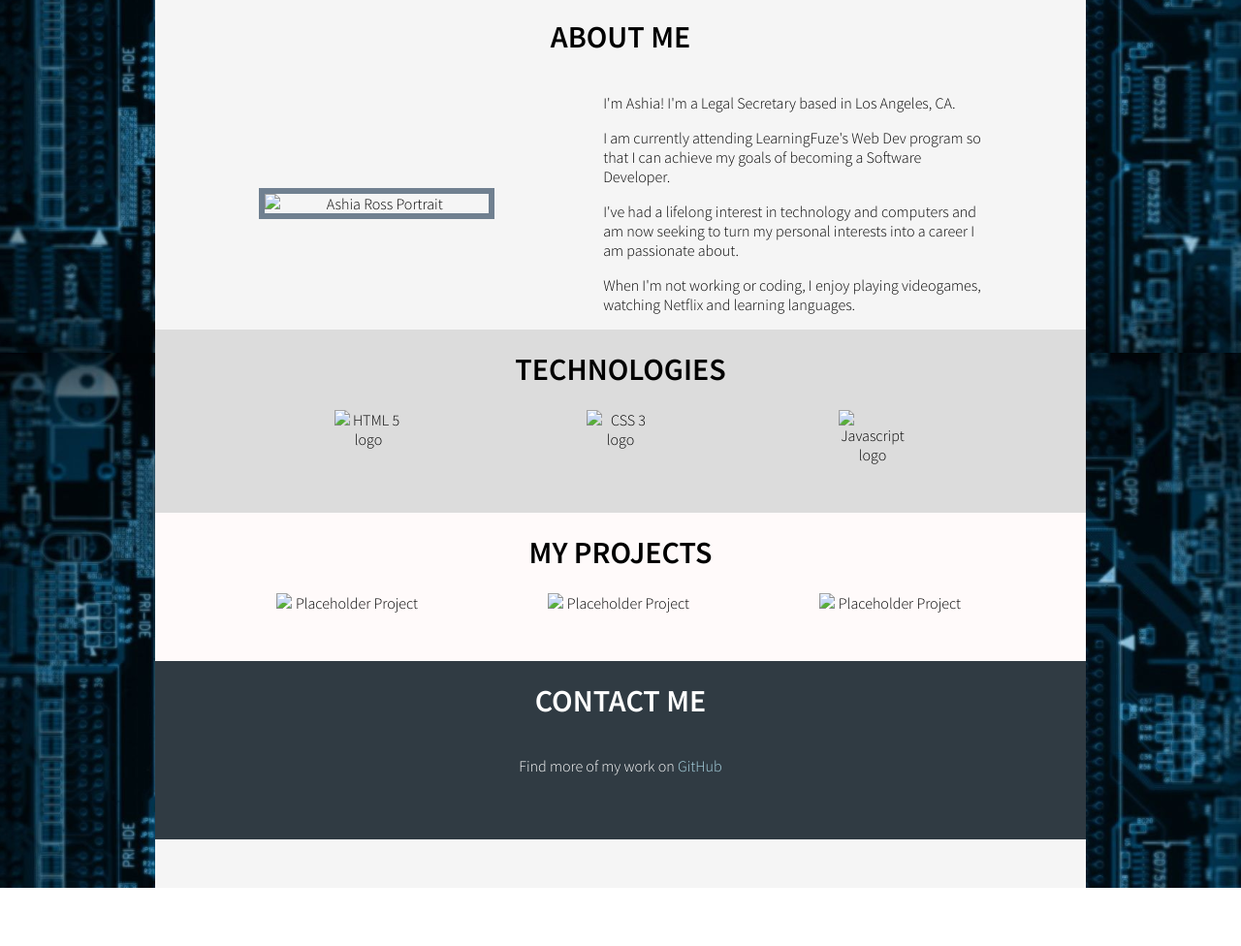
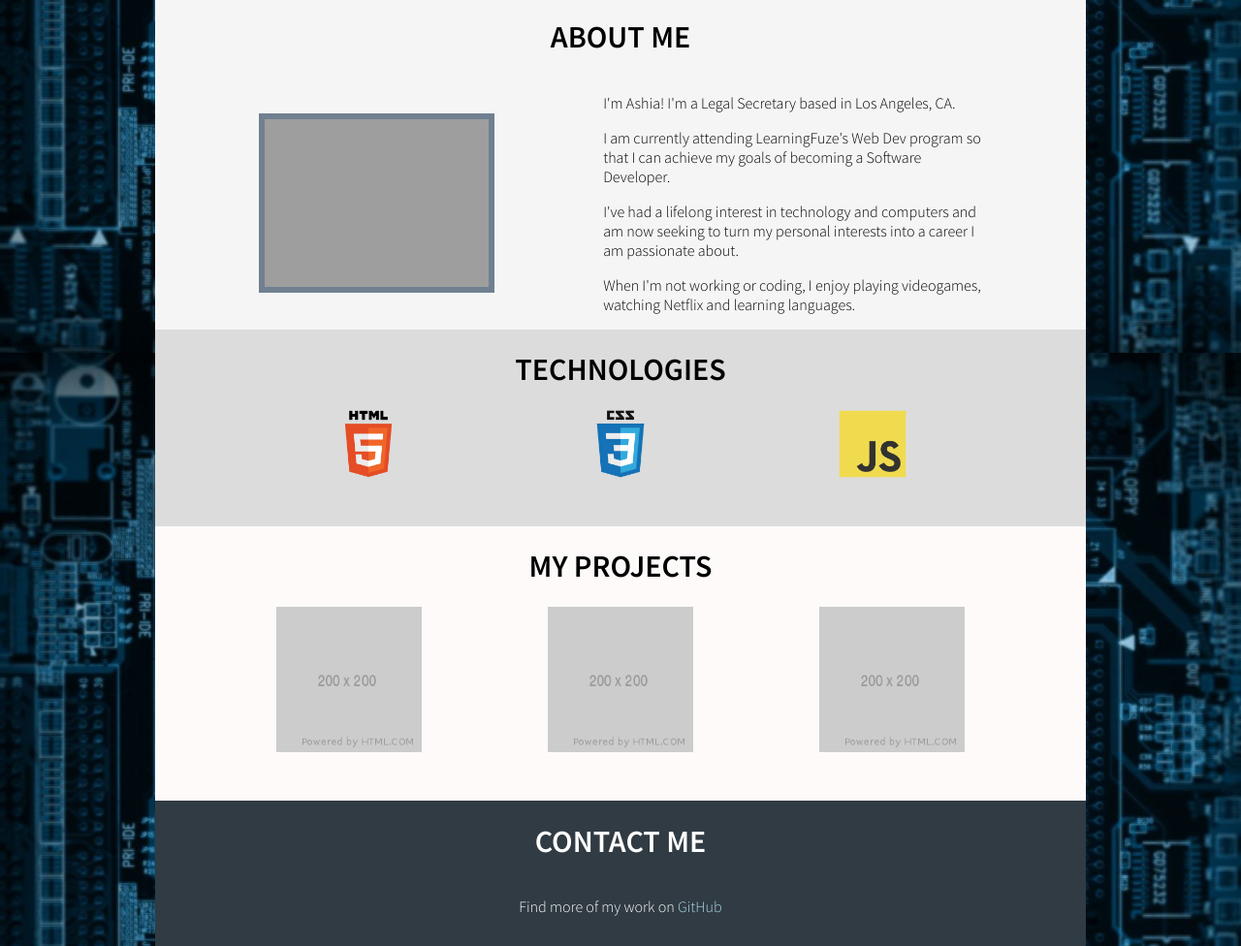
Before and after one commit to ashiaross/prep-portfolio, a website: page index.html in a window 1280 px wide. Shown: the part 436-1412 px from the top of the page at 97% size. Before the commit the page ends 1352 px from the top, so only its background shows below. Drawn offline with Linux system fonts and the light colour scheme; the site is published under a folder, as on GitHub Pages, so addresses that start at the root find nothing.

Commit message:
completed portfolio page project

```diff
--- a/index.html
+++ b/index.html
@@ -23,7 +23,7 @@
       </div>
       <div id="about" class="row justify-evenly align-center pb-50 about-section">
         <h1 class="col-12">ABOUT ME</h1>
-        <img src="/assets/ashia-ross.jpg" alt="Ashia Ross Portrait" class="col-3 about-image">
+        <img src="assets/ashia-ross.jpg" alt="Ashia Ross Portrait" class="col-3 about-image">
         <div class="col-5 text-align-reset">
           <p>I'm Ashia! I'm a Legal Secretary based in Los Angeles, CA.</p>
           <p>I am currently attending LearningFuze's Web Dev program so that I can achieve my goals of becoming a Software Developer.</p>
@@ -32,15 +32,15 @@
         </div>
         <div id="tech" class="row justify-evenly pb-50 tech-section">
           <h1 class="col-12">TECHNOLOGIES</h1>
-          <img src="/assets/html-logo.png" alt="HTML 5 logo" class="col-1">
-          <img src="/assets/css-logo.png" alt="CSS 3 logo" class="col-1">
-          <img src="/assets/js-logo.png" alt="Javascript logo" class="col-1">
+          <img src="assets/html-logo.png" alt="HTML 5 logo" class="col-1">
+          <img src="assets/css-logo.png" alt="CSS 3 logo" class="col-1">
+          <img src="assets/js-logo.png" alt="Javascript logo" class="col-1">
         </div>
         <div id="projects" class="row justify-evenly pb-50 projects-section">
           <h1 class="col-12">MY PROJECTS</h1>
-          <img src="/assets/placeholder-project.png" alt="Placeholder Project" class="col-2">
-          <img src="/assets/placeholder-project.png" alt="Placeholder Project" class="col-2">
-          <img src="/assets/placeholder-project.png" alt="Placeholder Project" class="col-2">
+          <img src="assets/placeholder-project.png" alt="Placeholder Project" class="col-2">
+          <img src="assets/placeholder-project.png" alt="Placeholder Project" class="col-2">
+          <img src="assets/placeholder-project.png" alt="Placeholder Project" class="col-2">
         </div>
         <div id="contact" class="row justify-center pb-50 white-text contact-section">
           <h1 class="col-12">CONTACT ME</h1>
```
